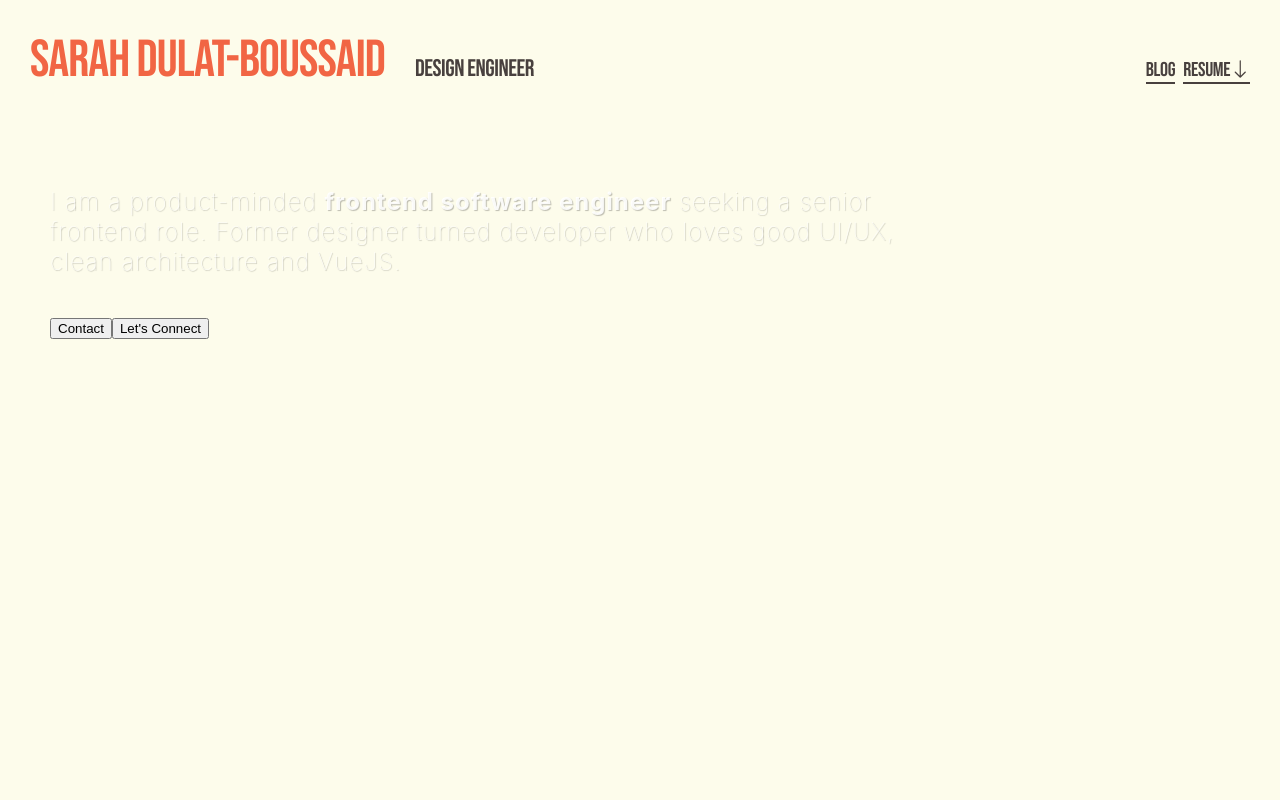
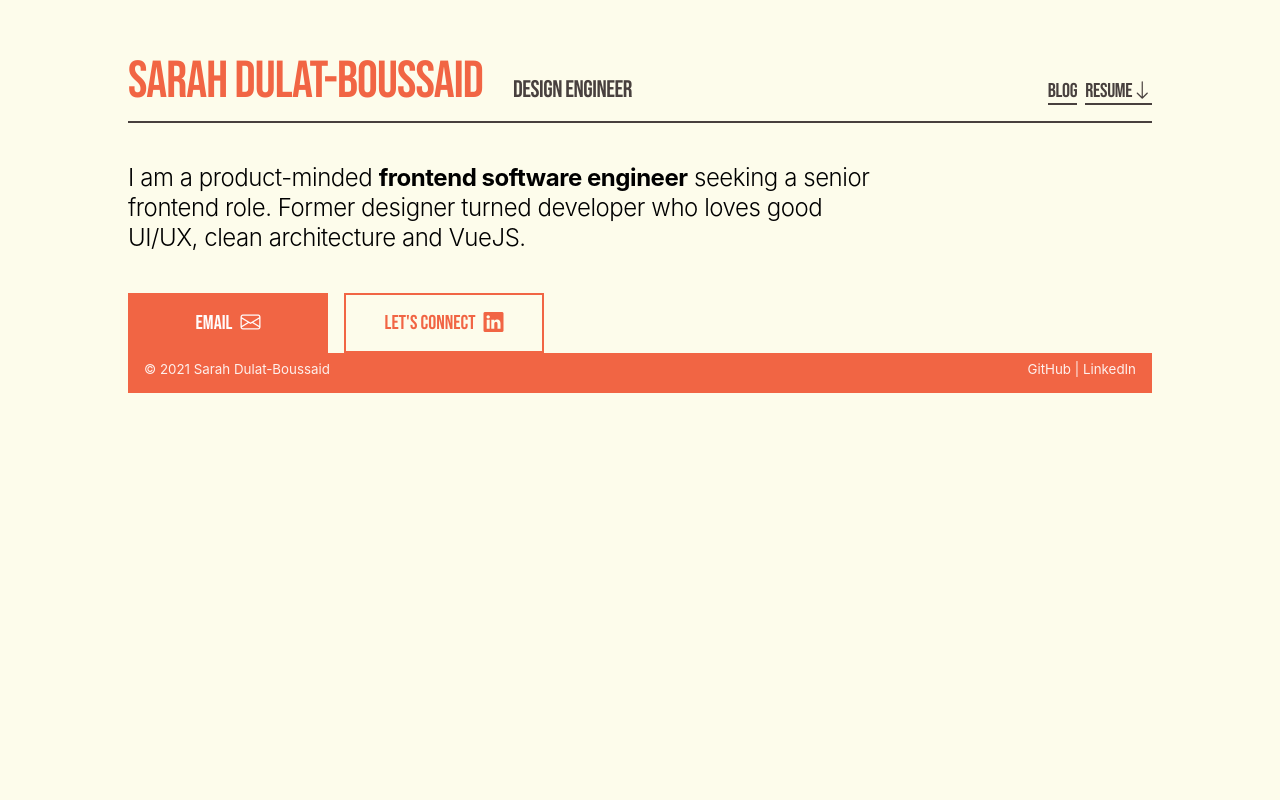
Before and after one commit to sarahdulat/sarah-dulat, a Vue app: page / in a window 1280 px wide. Shown: the top 800 px of the page. Built offline with nearby package versions, Linux system fonts and the light colour scheme.

Commit message:
styling changes

```diff
--- a/public/css/styles.css
+++ b/public/css/styles.css
@@ -427,6 +427,10 @@ h1 {
   border-color: var(--color-grey);
 }
 
+.no-wrap {
+  white-space: nowrap;
+}
+
 * {
   box-sizing: border-box;
 }
--- a/src/App.vue
+++ b/src/App.vue
@@ -1,8 +1,10 @@
 <template>
   <div id="app">
     <Navbar />
-    <Hero />
-    <Work />
+    <main>
+      <Hero />
+      <!-- <Work /> -->
+    </main>
     <Footer />
   </div>
 </template>
@@ -23,3 +25,9 @@ export default {
   }
 }
 </script>
+
+<style scoped lang="scss">
+#app {
+  margin: 0 10%;
+}
+</style>
--- a/src/components/Button.vue
+++ /dev/null
@@ -1,28 +0,0 @@
-<template>
-  <button :class="buttonClass" @click="handleClick">
-    <slot></slot>
-  </button>
-</template>
-
-<script>
-export default {
-  name: 'Button',
-  props: {
-    variant: {
-      type: String,
-      default: "primary"
-    },
-  },
-  computed: {
-    buttonClass() {
-      return `btn btn-${this.variant}`;
-    },
-  },
-}
-</script>
-
-<style scoped lang="scss">
-button {
-  padding: var(--space-lg);
-}
-</style>
--- /dev/null
+++ b/src/components/ButtonComponent.vue
@@ -0,0 +1,45 @@
+<template>
+  <button :class="buttonClass" @click="handleClick">
+    <slot></slot>
+  </button>
+</template>
+
+<script>
+export default {
+  name: 'Button',
+  props: {
+    variant: {
+      type: String,
+      default: "primary"
+    },
+  },
+  computed: {
+    buttonClass() {
+      return `btn btn-${this.variant} no-wrap`;
+    },
+  },
+}
+</script>
+
+<style scoped lang="scss">
+.btn {
+  padding: var(--space-l);
+  margin-right: var(--space-l);
+  border: none;
+  font-family: Bebas Neue;
+  font-size: var(--fontSize-m);
+  width: 200px;
+}
+
+.btn-primary {
+  color: var(--color-light);
+  background-color: var(--color-primary);
+  border: 2px solid var(--color-primary);
+}
+
+.btn-outline {
+  color: var(--color-primary);
+  background-color: transparent;
+  border: 2px solid var(--color-primary);
+}
+</style>
--- a/src/components/Footer.vue
+++ b/src/components/Footer.vue
@@ -1,12 +1,12 @@
 <template>
-    <section class="px-l py-m">
+    <footer class="px-l py-m">
         <div class="row">
             <small>© {{ currentYear }} Sarah Dulat-Boussaid</small>
             <small>
                 <a href="https://github.com/sarahdulat" target="_blank">GitHub</a> | <a
                     href="https://www.linkedin.com/in/sarahdulat/" target="_blank">LinkedIn</a> </small>
         </div>
-    </section>
+    </footer>
 </template>
 
 <script>
@@ -21,7 +21,7 @@ export default {
 </script>
 
 <style scoped lang="scss">
-section {
+footer {
     // position: fixed;
     // bottom: 0px;
     // left: 0px;
--- a/src/components/Hero.vue
+++ b/src/components/Hero.vue
@@ -1,40 +1,30 @@
 <template>
   <section>
-    <div class="container">
     <h5>
       I am a product-minded <strong>frontend software engineer</strong> seeking a senior frontend role. Former
       designer
       turned developer who loves good UI/UX, clean architecture and VueJS.
     </h5>
     <div>
-        <Button variant="primary">Contact</Button>
-        <Button variant="primary">Let's Connect</Button>
-      </div>
+      <ButtonComponent variant="primary">Email<i class="bi bi-envelope pl-m"></i></ButtonComponent>
+      <ButtonComponent variant="outline">Let's Connect<i class="bi bi-linkedin pl-m"></i></ButtonComponent>
     </div>
   </section>
 </template>
 
 <script>
-import Button from './Button.vue';
+import ButtonComponent from './ButtonComponent.vue';
 
 export default {
-  name: 'Hero'
+  name: 'Hero',
+  components: {
+    ButtonComponent
+  }
 }
 </script>
 
 <style scoped lang="scss">
 section {
-  color: var(--color-white);
-
-  .container {
-    padding: 25px 30% 100vh 50px;
-  }
-
-  h5 {
-    text-shadow: 1px 1px 1px rgba(0, 0, 0, 0.25);
-    letter-spacing: 1px;
-    font-weight: 100;
-    max-width: 70ch;
-  }
+  width: 75%;
 }
 </style>
--- a/src/components/Navbar.vue
+++ b/src/components/Navbar.vue
@@ -7,7 +7,7 @@
       </div>
       <h6 class="m-0">
         <a href="#" class="mr-m">Blog</a>
-        <a href="#">Resume<i class="bi bi-arrow-down"></i></a>
+        <a href="/assets/SarahDulat-Resume.pdf">Resume<i class="bi bi-arrow-down"></i></a>
       </h6>
     </div>
   </nav>
@@ -21,7 +21,7 @@ export default {
 
 <style scoped lang="scss">
 nav {
-  padding: 30px;
+  margin-top: 5%;
   font-family: var(--font-family-bebas-neue);
   color: var(--color-dark);
 
@@ -29,7 +29,8 @@ nav {
     display: flex;
     justify-content: space-between;
     align-items: baseline;
-    border-bottom: 1px solid var(--color-text-body);
+    padding-bottom: var(--space-m);
+    border-bottom: 2px solid var(--color-dark);
     width: 100%;
   }
 
@@ -44,6 +45,11 @@ nav {
 
   a {
     border-bottom: 2px solid var(--color-dark);
+
+    &:hover {
+      color: var(--color-primary);
+      border-bottom: 2px solid var(--color-primary);
+    }
   }
 }
 </style>
--- a/src/sass/partials/_utilities.scss
+++ b/src/sass/partials/_utilities.scss
@@ -133,3 +133,7 @@ h1 {
 
 .border-primary {border-color: var(--color-primary)}
 .border-grey {border-color: var(--color-grey)}
+
+.no-wrap {
+  white-space: nowrap;
+}
```
Also changed, not shown: 1 other file (tests, documents, lock files or other folders). Lines whose indentation alone changed are shown as unchanged.
